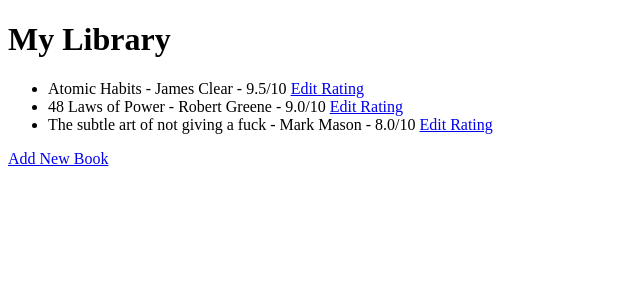
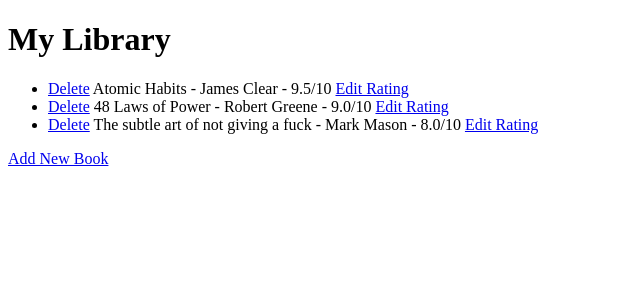
Before and after one commit to thulanimbatha/virtual_bookshelf, a Flask app: page / in a window 1280 px wide. Shown: the top 300 px of the page, without its empty margins (0-640 px from the left). Run offline with Flask 2, Linux system fonts and the light colour scheme.

Commit message:
version 2.1 - project completed

```diff
--- a/main.py
+++ b/main.py
@@ -34,6 +34,7 @@
             author=request.form["author"],
             rating=request.form["rating"]
             )
+        # add Book object to the database
         db.session.add(new_book)
         db.session.commit()
         return redirect(url_for('home'))
@@ -58,5 +59,14 @@
     # always try to pass object, rather than attributes
     return render_template('edit.html', book=chosen_book)
 
+@app.route('/delete')
+def delete():
+    # delete book
+    book_id = request.args.get('id')    # get the book id
+    chosen_book = Book.query.get(book_id)   # get the book using the book id
+    db.session.delete(chosen_book)      # delete the Book
+    db.session.commit()
+    return redirect(url_for('home'))    # redirect to the home page
+
 if __name__ == "__main__":
     app.run(debug=True)
--- a/templates/index.html
+++ b/templates/index.html
@@ -9,7 +9,9 @@
     {% if books != []: %}
     <ul>
         {% for book in books %}
-        <li> {{ book.title }} - {{ book.author }} - {{ book.rating }}/10
+        <li>
+            <a href="{{ url_for('delete', id=book.id) }}">Delete</a>
+            {{ book.title }} - {{ book.author }} - {{ book.rating }}/10
             <a href="{{ url_for('edit_rating', id=book.id) }}">Edit Rating</a>
         </li>
         {% endfor %}
```
Also changed, not shown: instance/books.db.
